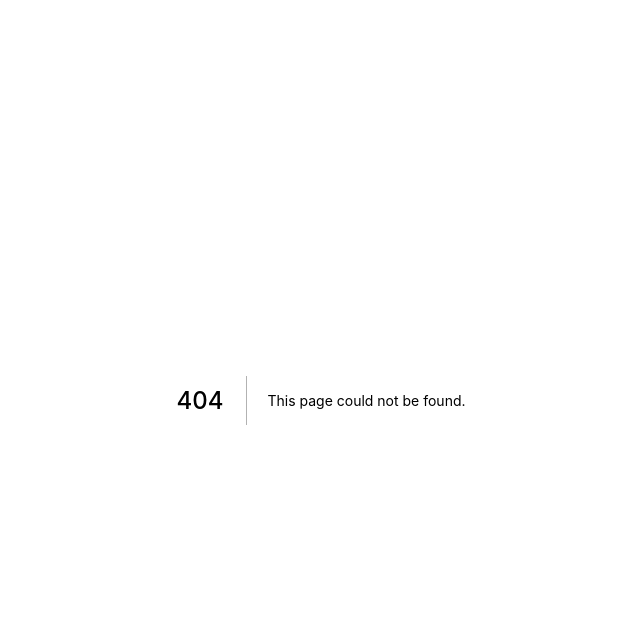
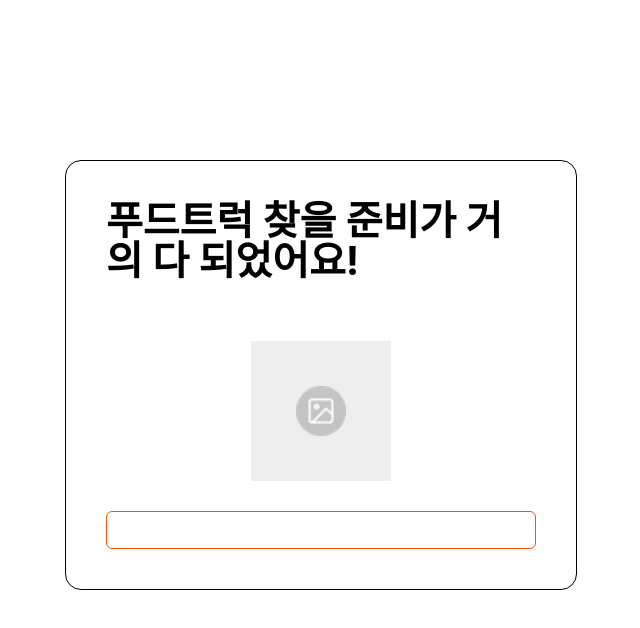
Before and after one commit to jma1020/foorang-front, a Next.js app: page /auth/profile in a window 1280 px wide. Before the commit this address had no page. Shown: the top 628 px of the page, without its empty margins (319-959 px from the left). Built offline with nearby package versions, Linux system fonts and the light colour scheme; a web font is replaced by a local one.

Commit message:
⚡️ 프로필 페이지 생성 및 이미지 미리보기 기능 추가

```diff
--- /dev/null
+++ b/src/pages/auth/profile.tsx
@@ -0,0 +1,84 @@
+import React, { useState } from "react";
+import styled from "@emotion/styled";
+import { NextPage } from "next";
+import AuthLayout from "../../../layouts/AuthLayout/AuthLayout";
+
+interface ProfileImgStyle {
+  img: any;
+}
+
+const ProfilePage: NextPage = () => {
+  const [mainImg, setMainImg] = useState<string | undefined>("");
+
+  const uploadToClient = (event: React.ChangeEvent<HTMLInputElement>) => {
+    if (event.target.files && event.target.files[0]) {
+      const i = event.target.files[0];
+      console.log("이거는 i", i);
+      setMainImg(URL.createObjectURL(i));
+    }
+  };
+  console.log(mainImg);
+  return (
+    <AuthLayout>
+      <Title>푸드트럭 찾을 준비가 거의 다 되었어요!</Title>
+      <Box>
+        <ProfileImg htmlFor="img" img={mainImg} />
+        <ImageInput type="file" id="img" onChange={uploadToClient} />
+      </Box>
+      <NickNameInput></NickNameInput>
+    </AuthLayout>
+  );
+};
+
+const Title = styled.h2`
+  font-size: 40px;
+  font-weight: bold;
+  margin-bottom: 60px;
+`;
+
+const Box = styled.div`
+  display: flex;
+  justify-content: center;
+  margin-bottom: 30px;
+`;
+
+const ProfileImg = styled.label<ProfileImgStyle>`
+  display: inline-block;
+  padding: 70px 70px;
+  background-image: url(${(props) => props.img});
+  background-size: 100% 100%;
+  position: relative;
+  background-color: #eee;
+  &::after {
+    display: block;
+    content: "";
+    background: ${(props) =>
+      props.img ? null : "url(/images/img-button.png) no-repeat"};
+    background-size: 50px, 50px;
+    width: 50px;
+    height: 50px;
+    /* border-radius: 40px; */
+    position: absolute;
+    top: 50%;
+    left: 50%;
+    transform: translate(-50%, -50%);
+  }
+`;
+
+const ImageInput = styled.input`
+  position: absolute;
+  clip: rect(0 0 0 0);
+  width: 1px;
+  height: 1px;
+  margin: -1px;
+  overflow: hidden;
+`;
+
+const NickNameInput = styled.input`
+  width: 100%;
+  padding: 10px 10px;
+  border: 1px solid #f6510b;
+  border-radius: 6px;
+`;
+
+export default ProfilePage;
```
